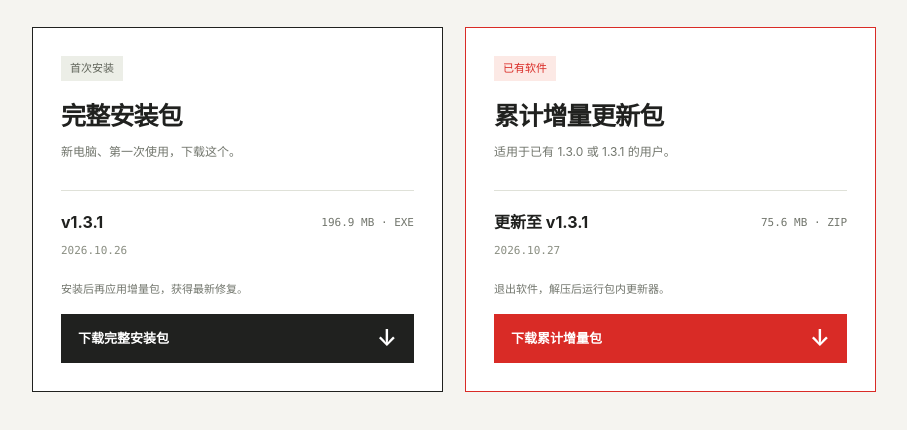
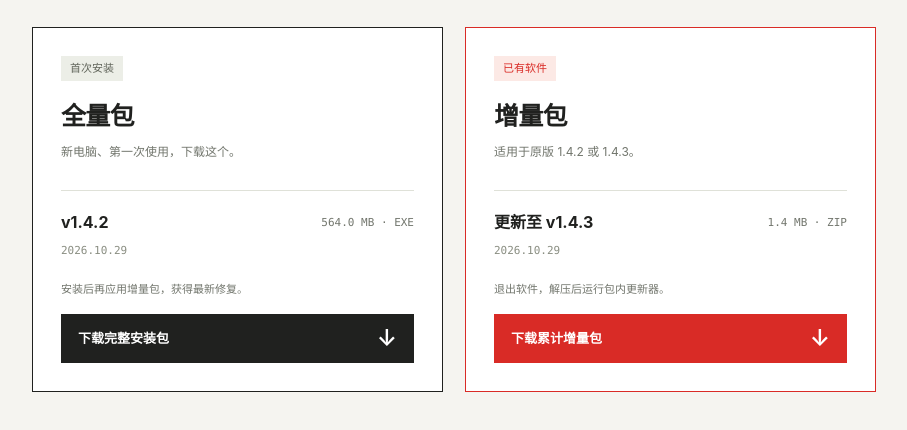
Before and after one commit to KDHRBm/XM-Editing-Studio-Website, a website: page docs/index.html in a window 1280 px wide. Shown: the part 164-594 px from the top of the page, without its empty margins (186-1093 px from the left). Drawn offline with Linux system fonts and the light colour scheme; no server answers.

Commit message:
Separate full and incremental download channels and publish 1.4.3 patch

```diff
--- a/docs/app.mjs
+++ b/docs/app.mjs
@@ -1,5 +1,5 @@
-import snapshot from './release-snapshot.mjs';
-import { RELEASES_API, selectDownloads, downloadUrl, formatDate, formatSize, installationHint } from './release-core.mjs';
+import snapshot from './release-snapshot.mjs?v=143-20261029';
+import { RELEASES_API, selectDownloads, downloadUrl, formatDate, formatSize, installationHint, incrementalHint } from './release-core.mjs?v=3';
 
 const $ = selector => document.querySelector(selector);
 function render(downloads) {
@@ -13,7 +13,7 @@ function render(downloads) {
   }
   const hint = installationHint(downloads);
   $('#install-hint').textContent = hint.includes('再应用') ? '安装后再应用增量包，获得最新修复。' : '按安装器引导完成安装。';
-  if (downloads.incremental) $('#update-description').textContent = `适用于已有 ${downloads.incremental.fromVersion} 或 ${downloads.incremental.version} 的用户。`;
+  if (downloads.incremental) $('#update-description').textContent = incrementalHint(downloads.incremental);
 }
 
 render(snapshot.downloads);
@@ -21,7 +21,7 @@ render(snapshot.downloads);
 async function refresh() {
   const controller = new AbortController(), timeout = setTimeout(() => controller.abort(), 8000);
   try {
-    const response = await fetch(RELEASES_API, { headers: { Accept: 'application/vnd.github+json' }, signal: controller.signal });
+    const response = await fetch(RELEASES_API, { headers: { Accept: 'application/vnd.github+json' }, cache:'no-store', signal: controller.signal });
     if (!response.ok) return;
     const next = selectDownloads(await response.json());
     if (next.installer && next.incremental) render(next);
--- a/docs/index.html
+++ b/docs/index.html
@@ -18,24 +18,24 @@
     <div class="packages">
       <article class="package" id="installer-card">
         <span class="label">首次安装</span>
-        <h2>完整安装包</h2>
+        <h2>全量包</h2>
         <p class="description">新电脑、第一次使用，下载这个。</p>
-        <div class="version"><strong id="installer-version">v1.3.1</strong><span id="installer-size">196.9 MB · EXE</span></div>
-        <p class="date" id="installer-date">2026.10.26</p>
+        <div class="version"><strong id="installer-version">v1.4.2</strong><span id="installer-size">564.0 MB · EXE</span></div>
+        <p class="date" id="installer-date">2026.10.29</p>
         <p class="note" id="install-hint">安装后再应用增量包，获得最新修复。</p>
-        <a class="download" id="installer-download" href="https://github.com/KDHRBm/XM-Editing-Studio/releases/download/v1.3.1/XM-Editing-Studio-1.3.1-Windows-x64-Setup.exe">下载完整安装包 <span aria-hidden="true">↓</span></a>
+        <a class="download" id="installer-download" href="https://github.com/KDHRBm/XM-Editing-Studio/releases/download/v1.4.2/XM-Editing-Studio-1.4.2-Windows-x64-Setup.exe">下载完整安装包 <span aria-hidden="true">↓</span></a>
       </article>
       <article class="package update" id="incremental-card">
         <span class="label">已有软件</span>
-        <h2>累计增量更新包</h2>
-        <p class="description" id="update-description">适用于已有 1.3.0 或 1.3.1 的用户。</p>
-        <div class="version"><strong id="incremental-version">更新至 v1.3.1</strong><span id="incremental-size">75.6 MB · ZIP</span></div>
-        <p class="date" id="incremental-date">2026.10.27</p>
+        <h2>增量包</h2>
+        <p class="description" id="update-description">适用于原版 1.4.2 或 1.4.3。</p>
+        <div class="version"><strong id="incremental-version">更新至 v1.4.3</strong><span id="incremental-size">1.4 MB · ZIP</span></div>
+        <p class="date" id="incremental-date">2026.10.29</p>
         <p class="note">退出软件，解压后运行包内更新器。</p>
-        <a class="download" id="incremental-download" href="https://github.com/KDHRBm/XM-Editing-Studio/releases/download/v1.3.1/XM-Editing-Studio-1.3.0-to-1.3.1-Incremental-20261027.zip">下载累计增量包 <span aria-hidden="true">↓</span></a>
+        <a class="download" id="incremental-download" href="https://github.com/KDHRBm/XM-Editing-Studio/releases/download/v1.4.3/XM-Editing-Studio-1.4.2-to-1.4.3-Incremental-20261029.zip">下载累计增量包 <span aria-hidden="true">↓</span></a>
       </article>
     </div>
   </main>
-  <script type="module" src="./app.mjs?v=2"></script>
+  <script type="module" src="./app.mjs?v=3"></script>
 </body>
 </html>
--- a/docs/release-core.mjs
+++ b/docs/release-core.mjs
@@ -10,6 +10,7 @@ export const MIRRORS = Object.freeze({
 const VERSION = /^v?(\d+)\.(\d+)\.(\d+)$/;
 const INSTALLER = /^XM-Editing-Studio-(\d+\.\d+\.\d+)-Windows-x64-Setup\.exe$/;
 const INCREMENTAL = /^XM-Editing-Studio-(\d+\.\d+\.\d+)-to-(\d+\.\d+\.\d+)-Incremental-(\d{8})\.zip$/;
+const SMALL_UPDATE = /^XM-Editing-Studio-(\d+\.\d+\.\d+)-Small-Update\.zip$/;
 
 export function officialAsset(url, name) {
   try {
@@ -35,9 +36,9 @@ export function selectDownloads(releases) {
     const version = release.tag_name.replace(/^v/, '');
     for (const asset of release.assets) {
       if (!asset || typeof asset.name !== 'string' || (asset.state && asset.state !== 'uploaded') || !Number.isSafeInteger(asset.size) || asset.size <= 0 || !officialAsset(asset.browser_download_url, asset.name)) continue;
-      const full = asset.name.match(INSTALLER), patch = asset.name.match(INCREMENTAL);
-      const type = full ? 'installer' : patch ? 'incremental' : null;
-      if (!type || (full ? full[1] : patch[2]) !== version) continue;
+      const full = asset.name.match(INSTALLER), patch = asset.name.match(INCREMENTAL), small = asset.name.match(SMALL_UPDATE);
+      const type = full ? 'installer' : patch || small ? 'incremental' : null;
+      if (!type || (full ? full[1] : patch ? patch[2] : small[1]) !== version) continue;
       const urlTag = decodeURIComponent(new URL(asset.browser_download_url).pathname.split('/').at(-2));
       if (urlTag !== release.tag_name) continue;
       const date = asset.updated_at || release.published_at;
@@ -56,9 +57,10 @@ export function downloadUrl(asset, mirror = 'official') {
 }
 export const formatSize = bytes => `${(bytes / 1000000).toFixed(1)} MB`;
 export const formatDate = value => new Intl.DateTimeFormat('zh-CN', { timeZone: 'Asia/Shanghai', year: 'numeric', month: '2-digit', day: '2-digit' }).format(new Date(value)).replaceAll('/', '.');
+export const incrementalHint = asset => asset?.fromVersion ? `适用于原版 ${asset.fromVersion} 或 ${asset.version}。` : '适用版本请查看包内更新说明。';
 
 export function installationHint(downloads) {
   const { installer, incremental } = downloads;
-  if (installer && incremental && compareVersions(incremental.version, installer.version) >= 0 && Date.parse(incremental.date) > Date.parse(installer.date)) return `首次安装：先安装 v${installer.version}，再应用右侧增量包，获得最新修复。`;
+  if (installer && incremental && (compareVersions(incremental.version, installer.version) > 0 || compareVersions(incremental.version, installer.version) === 0 && Date.parse(incremental.date) > Date.parse(installer.date))) return `首次安装：先安装 v${installer.version}，再应用右侧增量包，获得最新修复。`;
   return installer ? `首次安装：下载 v${installer.version} 完整安装包，按引导完成安装。` : '请选择下方适合现有版本的更新包。';
 }
--- a/docs/release-snapshot.mjs
+++ b/docs/release-snapshot.mjs
@@ -1,30 +1,30 @@
 // Verified public GitHub release metadata; no credentials.
 export default {
-  "verifiedAt": "2026-10-27T02:24:56.111Z",
+  "verifiedAt": "2026-10-29T08:29:39.458Z",
   "downloads": {
     "installer": {
       "type": "installer",
-      "version": "1.3.1",
+      "version": "1.4.2",
       "fromVersion": "",
       "revision": "",
-      "name": "XM-Editing-Studio-1.3.1-Windows-x64-Setup.exe",
-      "url": "https://github.com/KDHRBm/XM-Editing-Studio/releases/download/v1.3.1/XM-Editing-Studio-1.3.1-Windows-x64-Setup.exe",
-      "size": 196893912,
-      "date": "2026-10-26T10:43:33Z",
-      "sha": "9c43c0ad8b661f1297b47875f0081edc625475ff996e2fada728600bf8c96741",
-      "releaseUrl": "https://github.com/KDHRBm/XM-Editing-Studio/releases/tag/v1.3.1"
+      "name": "XM-Editing-Studio-1.4.2-Windows-x64-Setup.exe",
+      "url": "https://github.com/KDHRBm/XM-Editing-Studio/releases/download/v1.4.2/XM-Editing-Studio-1.4.2-Windows-x64-Setup.exe",
+      "size": 564039476,
+      "date": "2026-10-29T04:50:55Z",
+      "sha": "84098f92fd06ee7bccf8d7dc422316d6e00f44fc2f0e3d062d2c9232e9ff69ff",
+      "releaseUrl": "https://github.com/KDHRBm/XM-Editing-Studio/releases/tag/v1.4.2"
     },
     "incremental": {
       "type": "incremental",
-      "version": "1.3.1",
-      "fromVersion": "1.3.0",
-      "revision": "20261027",
-      "name": "XM-Editing-Studio-1.3.0-to-1.3.1-Incremental-20261027.zip",
-      "url": "https://github.com/KDHRBm/XM-Editing-Studio/releases/download/v1.3.1/XM-Editing-Studio-1.3.0-to-1.3.1-Incremental-20261027.zip",
-      "size": 75600627,
-      "date": "2026-10-27T02:06:53Z",
-      "sha": "8108d4c94e1fb2bc9df3e9a06192502b412d769fedc5a981dfa9b1476f8fbfaf",
-      "releaseUrl": "https://github.com/KDHRBm/XM-Editing-Studio/releases/tag/v1.3.1"
+      "version": "1.4.3",
+      "fromVersion": "1.4.2",
+      "revision": "20261029",
+      "name": "XM-Editing-Studio-1.4.2-to-1.4.3-Incremental-20261029.zip",
+      "url": "https://github.com/KDHRBm/XM-Editing-Studio/releases/download/v1.4.3/XM-Editing-Studio-1.4.2-to-1.4.3-Incremental-20261029.zip",
+      "size": 1417016,
+      "date": "2026-10-29T08:28:58Z",
+      "sha": "9cf8f96c32a05f11df216f924544eb95c9acc1cc8572540f60ea862ca9ac2374",
+      "releaseUrl": "https://github.com/KDHRBm/XM-Editing-Studio/releases/tag/v1.4.3"
     }
   }
 };
```
Also changed, not shown: scripts/sync-releases.mjs (+15 -1 lines), tests/release-core.test.mjs (+16 -2 lines), README.md.
